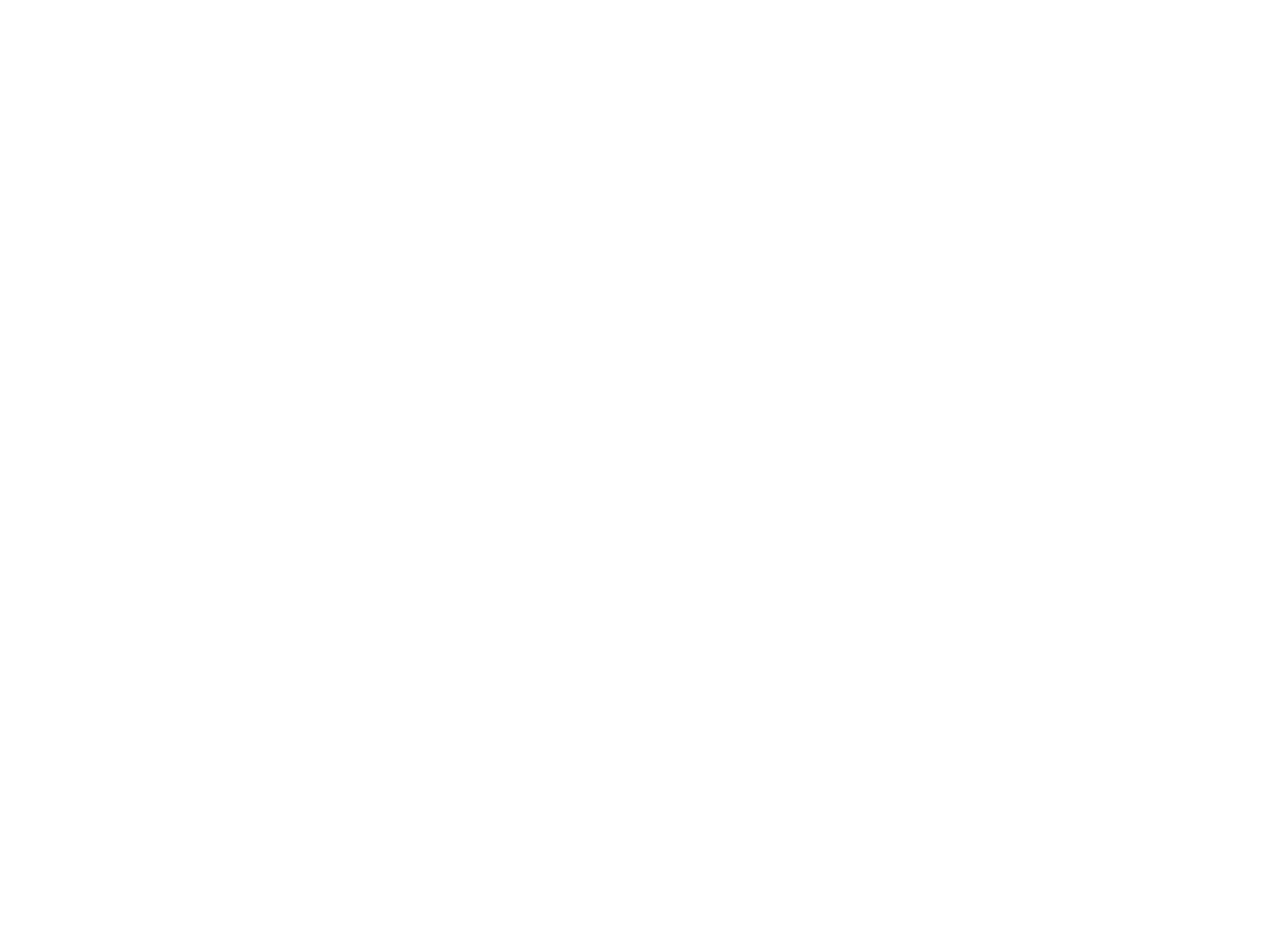
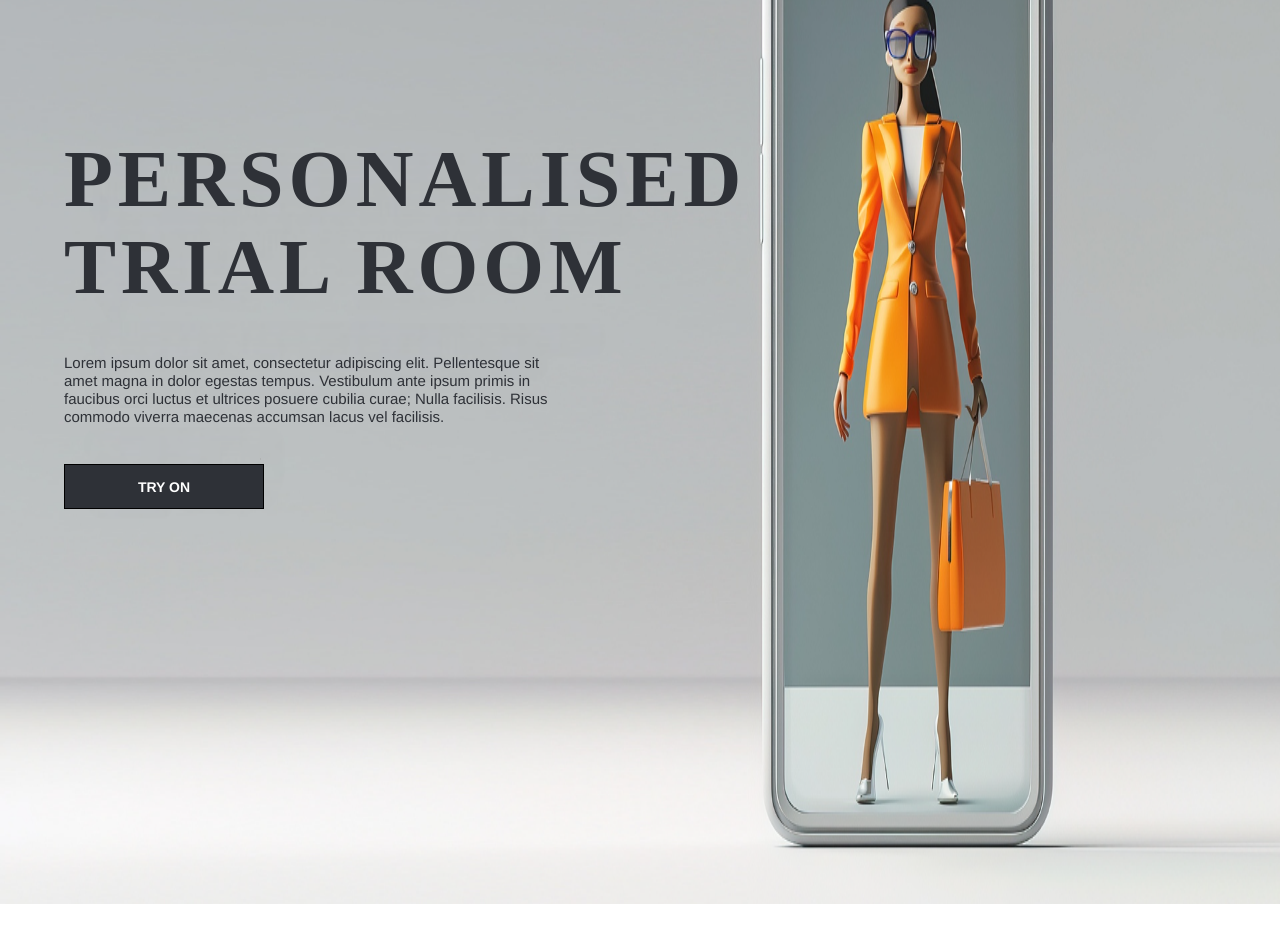
Before and after one commit to Pruthviraj-03/clone, a React (Create React App) app: page / in a window 1280 px wide. Shown: the part 5820-6762 px from the top of the page. Before the commit the page ends 5624 px from the top, so only its background shows below. Built offline with nearby package versions, Linux system fonts and the light colour scheme.

Commit message:
trial done.

```diff
--- a/src/App.jsx
+++ b/src/App.jsx
@@ -4,6 +4,7 @@ import Home from "./Pages/Home";
 import Essentials from "./Pages/Essentials";
 import Arrivals from "./Pages/Arrivals";
 import Sellers from "./Pages/Sellers";
+import Trial from "./Pages/Trial";
 
 const App = () => {
   return (
@@ -13,6 +14,7 @@ const App = () => {
       <Essentials />
       <Arrivals />
       <Sellers />
+      <Trial />
     </>
   );
 };
--- a/src/Components/Button.jsx
+++ b/src/Components/Button.jsx
@@ -1,9 +1,9 @@
 import React from "react";
 
-const Button = () => {
+const Button = ({ text }) => {
   return (
     <div className="button">
-      <span className="button-text">Explore More</span>
+      <span className="button-text">{text || "Explore More"}</span>
     </div>
   );
 };
--- /dev/null
+++ b/src/Pages/Trial.jsx
@@ -0,0 +1,24 @@
+import React from "react";
+import trial from "../Images/trialroom-Photoroom.png";
+import Para from "../Components/Para";
+import Button from "../Components/Button";
+
+const Trial = () => {
+  return (
+    <div className="trial">
+      <div className="trial-img">
+        <img className="" src={trial} alt="arrivals" />
+      </div>
+      <span className="trial-title1">personalised</span>
+      <span className="trial-title2">trial room</span>
+      <div className="trial-para">
+        <Para />
+      </div>
+      <div className="trial-button">
+        <Button text="try On" />
+      </div>
+    </div>
+  );
+};
+
+export default Trial;
--- a/src/index.css
+++ b/src/index.css
@@ -360,3 +360,62 @@
   left: 46%;
 }
 /* arrivals end */
+
+/* trial start */
+.trial {
+  display: flex;
+  position: relative;
+  width: 100%;
+  height: auto;
+  margin-bottom: 100px;
+  background-color: var(--dark-white);
+}
+
+.trial-img {
+  width: 100%;
+  height: 1100px;
+  overflow: hidden;
+}
+
+.trial-img img {
+  width: 100%;
+  height: 100%;
+}
+
+.trial-title1 {
+  position: absolute;
+  top: 30%;
+  left: 5%;
+  font-size: 80px;
+  font-weight: 600;
+  font-family: "Roboto Slab", serif;
+  color: var(--main-color);
+  text-transform: uppercase;
+  letter-spacing: 5px;
+}
+
+.trial-title2 {
+  position: absolute;
+  top: 38%;
+  left: 5%;
+  font-size: 78px;
+  font-weight: 600;
+  font-family: "Roboto Slab", serif;
+  color: var(--main-color);
+  text-transform: uppercase;
+  letter-spacing: 5px;
+}
+
+.trial-para {
+  position: absolute;
+  top: 50%;
+  left: 5%;
+  width: 40%;
+}
+
+.trial-button {
+  position: absolute;
+  top: 60%;
+  left: 5%;
+}
+/* trial end */
```
